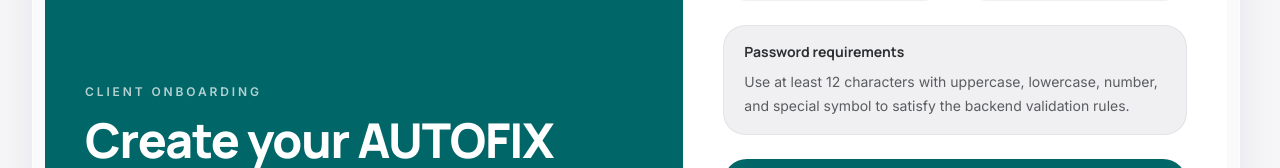
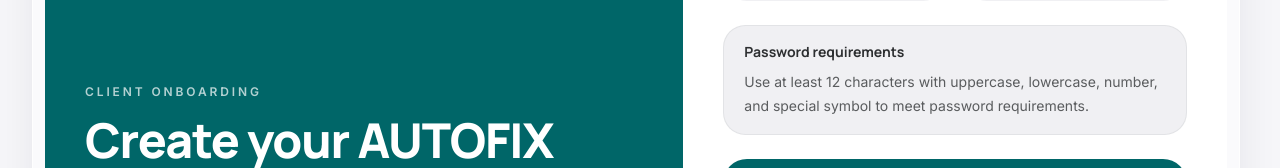
Before and after one commit to Dimabrekhov25/Autofix, a React (Vite) app in the folder frontend/: page /register in a window 1280 px wide. Shown: the part 435-603 px from the top of the page. Built offline with nearby package versions, Linux system fonts and the light colour scheme.

Commit message:
Update UI text on Register Form

```diff
--- a/frontend/src/features/auth/components/RegisterForm.tsx
+++ b/frontend/src/features/auth/components/RegisterForm.tsx
@@ -183,7 +183,7 @@
         </p>
         <p className="mt-2 text-sm leading-6 text-on-surface-variant">
           Use at least 12 characters with uppercase, lowercase, number, and special symbol to
-          satisfy the backend validation rules.
+          meet password requirements.
         </p>
       </section>
 
```
